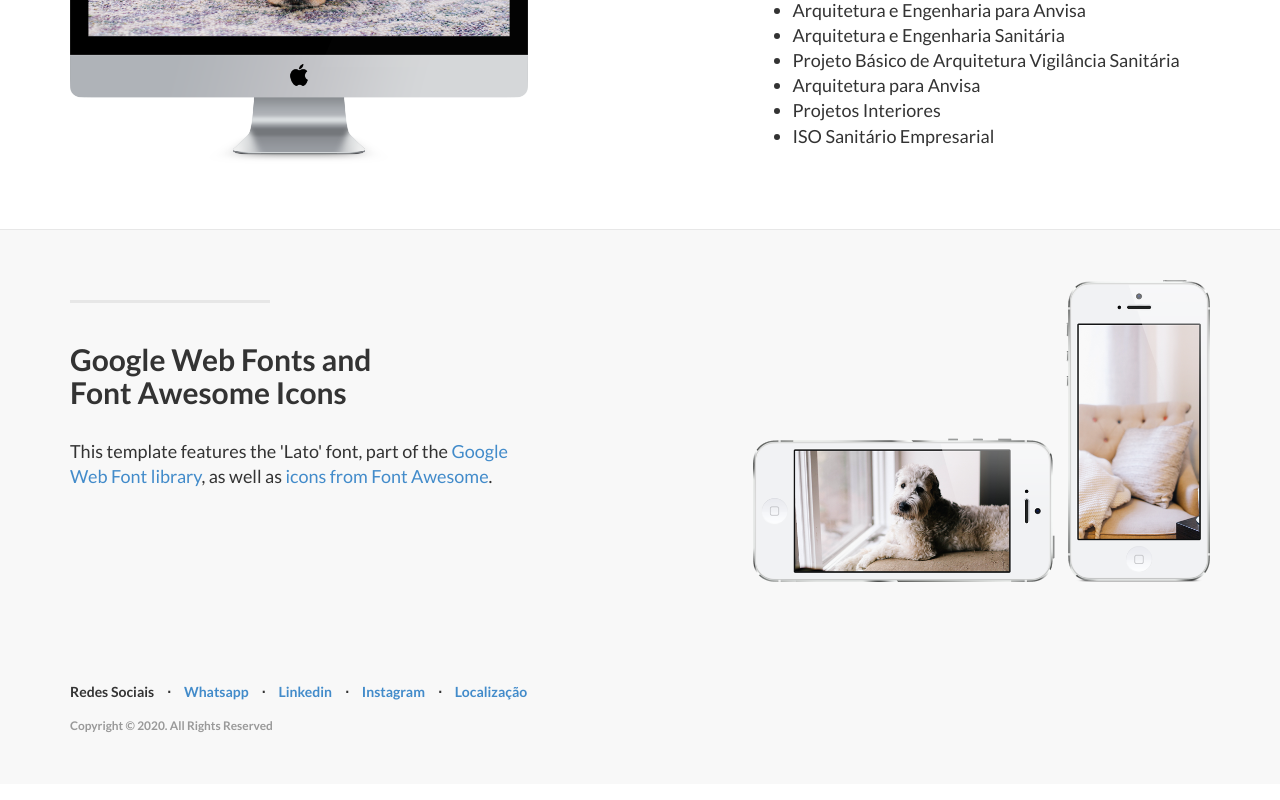
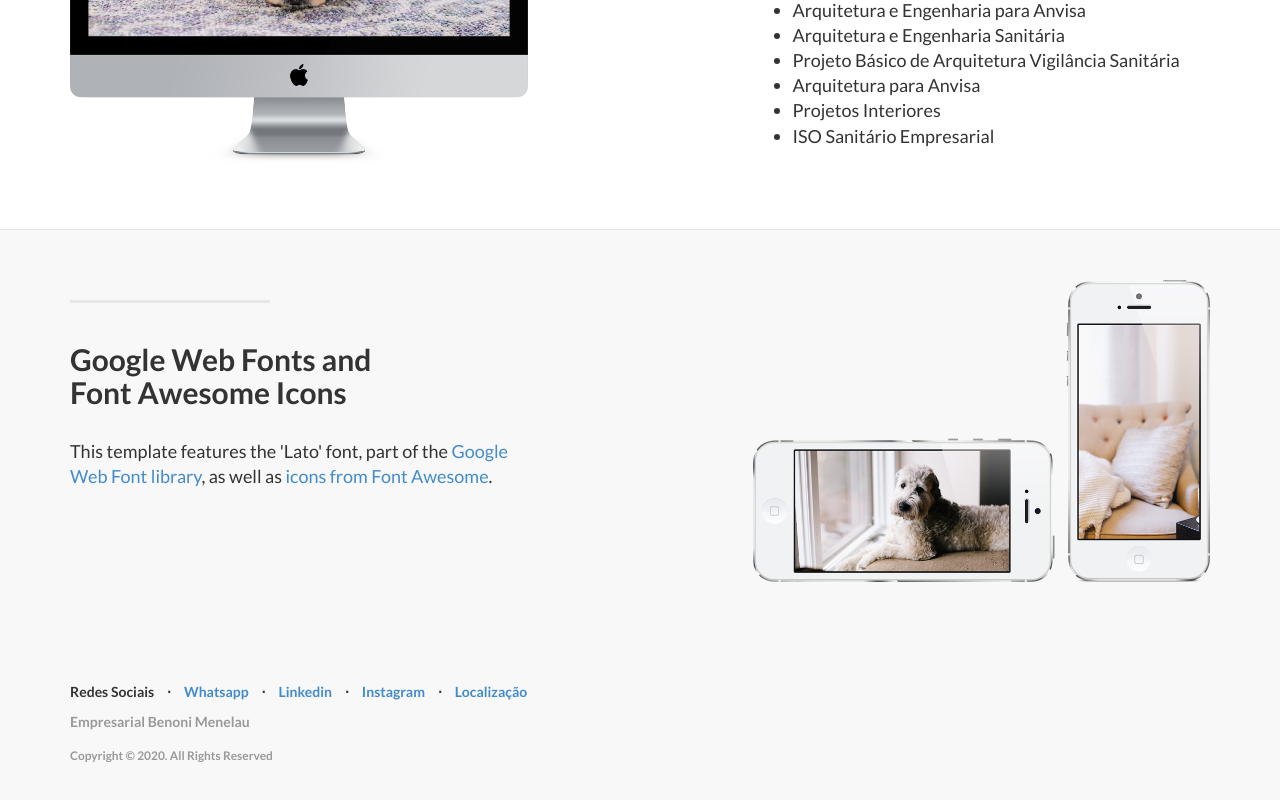
Before and after one commit to afc2c4/arquiteturasanitaria, a plain HTML site: page index.html in a window 1280 px wide. Shown: the part 1530-2330 px from the top of the page. Drawn offline with Linux system fonts and the light colour scheme.

Commit message:
fazendo ajustes

```diff
--- a/index.html
+++ b/index.html
@@ -191,6 +191,7 @@
                         <li><a href="https://www.google.com/maps/place/Empresarial+Benoni+Menelau/@-8.1243897,-34.9065125,15z/data=!4m2!3m1!1s0x0:0x1ecb312bb6e209b7?sa=X&ved=2ahUKEwjhzuDjhZzsAhVwGbkGHRrRB04Q_BIwCnoECBAQBQ">Localização</a>
                         </li>
                     </ul>
+                    <p class="text-muted">Empresarial Benoni Menelau</p>
                     <p class="copyright text-muted small">Copyright &copy;  2020. All Rights Reserved</p>
                 </div>
             </div>
```
